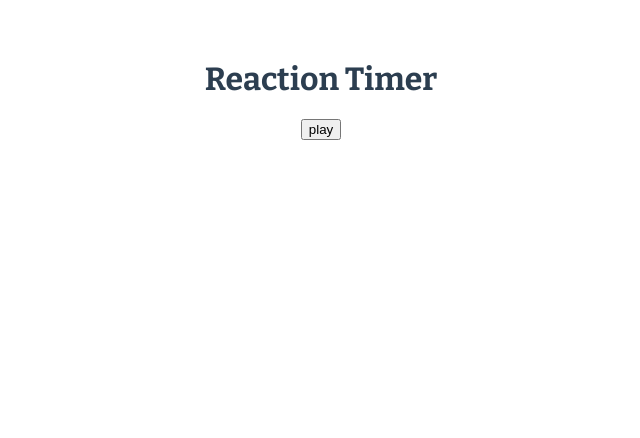
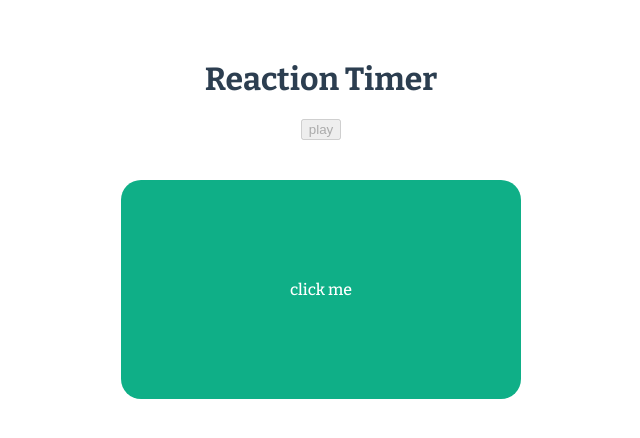
Before and after one commit to EllyPirelly/vue3-reaction-timer, a Vue app: page / in a window 1280 px wide. Both pictures are taken after a click on the button "play". Shown: the top 438 px of the page, without its empty margins (319-959 px from the left). Built offline with nearby package versions, Linux system fonts and the light colour scheme.

Commit message:
add Block, clean-up

```diff
--- a/src/App.vue
+++ b/src/App.vue
@@ -1,14 +1,17 @@
 <template>
   <h1>Reaction Timer</h1>
-  <button @click="start">play</button>
+  <button @click="start" :disabled="isPlaying">play</button>
+  <Block v-if="isPlaying" :delay="delay" />
 </template>
 
 <script>
+import Block from './components/Block.vue'
+
 export default {
   name: 'App',
 
   components: {
-    //
+    Block,
   },
 
   data() {
@@ -23,7 +26,6 @@
       /* calculates a number between 2 and 7 seconds */
       this.delay = 2000 + Math.random() * 5000
       this.isPlaying = true
-      console.log(this.delay)
     },
   },
 }
--- a/src/components/Block.vue
+++ b/src/components/Block.vue
@@ -1,7 +1,11 @@
-<template>//</template>
+<template>
+  <div class="block">click me</div>
+</template>
 
 <script>
 export default {
+  props: ['delay'],
+
   name: '',
 
   components: {
@@ -21,5 +25,13 @@
 </script>
 
 <style lang="scss">
-//
+.block {
+  background-color: #0faf87;
+  border-radius: 20px;
+  color: #fff;
+  margin: 40px auto;
+  padding: 100px 0;
+  text-align: center;
+  width: 400px;
+}
 </style>
```
Also changed, not shown: src/views/Home.vue (deleted, +0 -17 lines), 1 other file (tests, documents, lock files or other folders).
